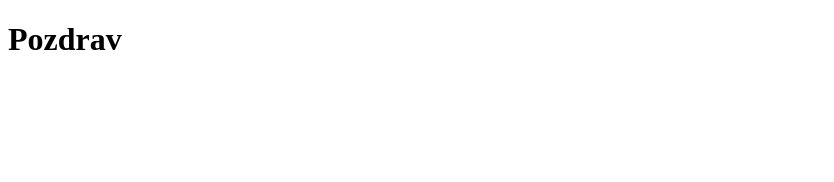
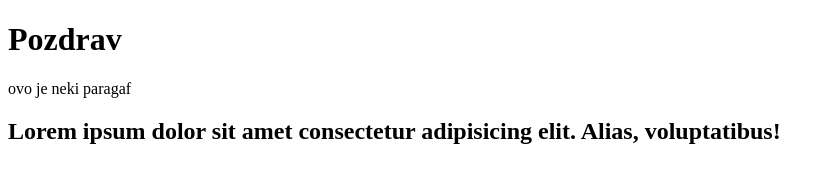
Before and after one commit to zeleni23/zeleni23.github.io, a plain HTML site: page index.html in a window 1280 px wide. Shown: the whole page, without its empty margins (0-834 px from the left). Drawn offline with Linux system fonts and the light colour scheme.

Commit message:
komentar h2 i p

```diff
--- a/index.html
+++ b/index.html
@@ -8,5 +8,7 @@
 </head>
 <body>
     <h1>Pozdrav</h1>
+    <p>ovo je neki paragaf</p>
+    <h2>Lorem ipsum dolor sit amet consectetur adipisicing elit. Alias, voluptatibus!</h2>
 </body>
 </html>
```
